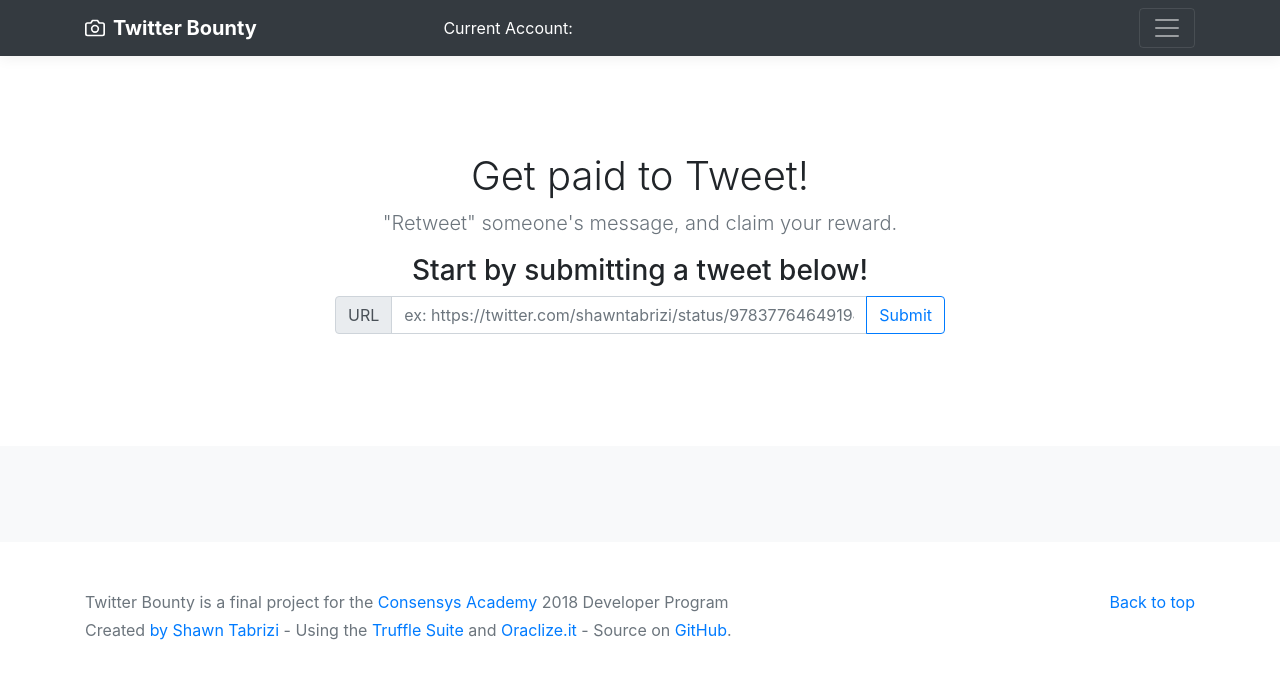
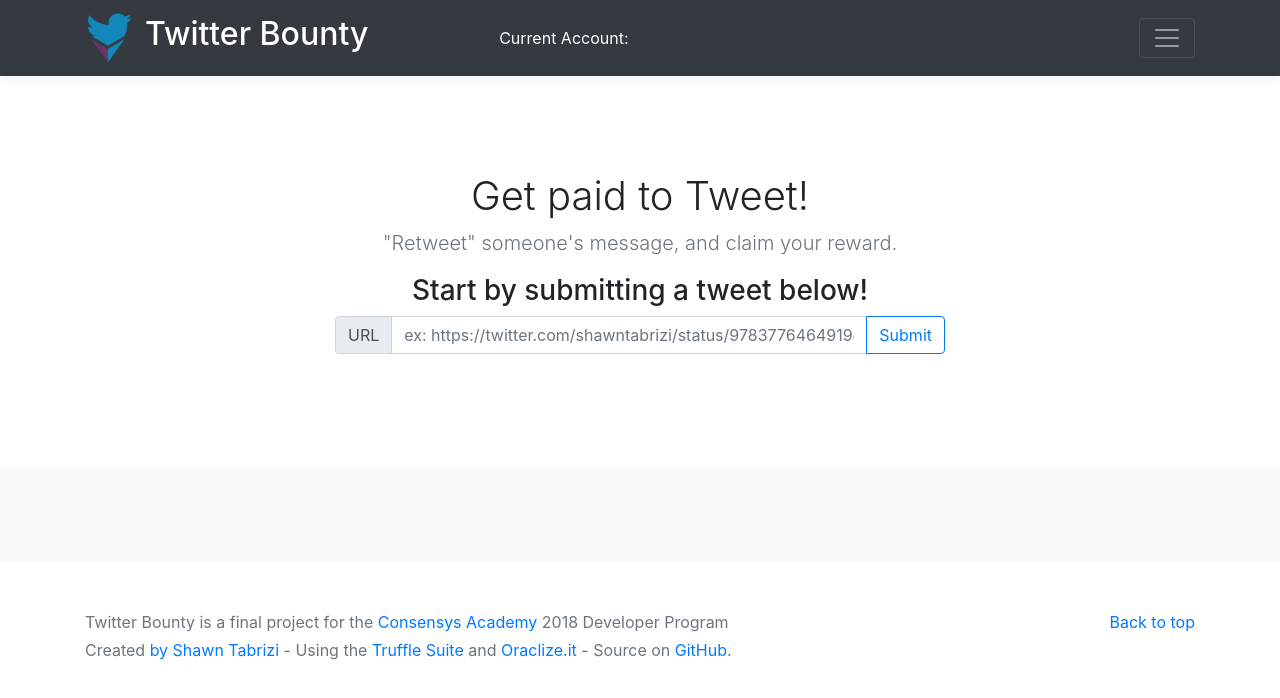
Before and after one commit to shawntabrizi/Ethereum-Twitter-Bounty, a website: page twitter-bounty/src/index.html in a window 1280 px wide. Drawn offline with nearby package versions, Linux system fonts and the light colour scheme.

Commit message:
update logo

```diff
--- a/twitter-bounty/src/css/twitterbounty.css
+++ b/twitter-bounty/src/css/twitterbounty.css
@@ -37,6 +37,10 @@
 }
 
 .box-shadow { box-shadow: 0 .25rem .75rem rgba(0, 0, 0, .05); }
+
+.logo-image {
+  padding-right: 10px;
+}
 
 /*Quotes CSS*/
 @import url(https://fonts.googleapis.com/css?family=Source+Sans+Pro:300,200italic);
--- a/twitter-bounty/src/index.html
+++ b/twitter-bounty/src/index.html
@@ -60,12 +60,8 @@
     <div class="navbar navbar-dark bg-dark box-shadow">
       <div class="container d-flex justify-content-between">
         <a href="#" class="navbar-brand d-flex align-items-center">
-          <svg xmlns="http://www.w3.org/2000/svg" width="20" height="20" viewBox="0 0 24 24" fill="none" stroke="currentColor" stroke-width="2"
-            stroke-linecap="round" stroke-linejoin="round" class="mr-2">
-            <path d="M23 19a2 2 0 0 1-2 2H3a2 2 0 0 1-2-2V8a2 2 0 0 1 2-2h4l2-3h6l2 3h4a2 2 0 0 1 2 2z"></path>
-            <circle cx="12" cy="13" r="4"></circle>
-          </svg>
-          <strong>Twitter Bounty</strong>
+          <img src="./img/twitter-bounty-icon-512.png" height="50" class="logo-image">
+          <h2 class="logo-title">Twitter Bounty</h2>
         </a>
         <div class="text-white col-md-6">
           <span>Current Account:</span>
--- a/twitter-bounty/src/js/app.js
+++ b/twitter-bounty/src/js/app.js
@@ -4,20 +4,16 @@
   numOfBounties: 0,
 
   init: function () {
-
-
-
     return App.initWeb3();
   },
 
   initWeb3: function () {
-
     // Is there an injected web3 instance?
     if (typeof web3 !== 'undefined') {
       App.web3Provider = web3.currentProvider;
     } else {
       // If no injected web3 instance is detected, fall back to Ganache
-      App.web3Provider = new Web3.providers.HttpProvider('http://localhost:7545');
+      App.web3Provider = new Web3.providers.HttpProvider('http://localhost:8545');
     }
     web3 = new Web3(App.web3Provider);
 
@@ -38,7 +34,7 @@
 
       // Use our contract to retrieve and mark the adopted pets
       return App.showBounties();
-    }).then(function() {
+    }).then(function () {
       return App.bindEvents();
     });
 
@@ -139,6 +135,10 @@
 
     App.getNumOfBounties().then(function () {
       App.contracts.TwitterBounty.deployed().then(function (instance) {
+        if (App.numOfBounties == 0) {
+          console.log("No Bounties")
+          $("#bountyRow").text("No bounties have been created yet!");
+        } else {
           var promises = [];
 
           twitterBountyInstance = instance;
@@ -148,6 +148,7 @@
           }
 
           return promises;
+        }
       }).then(function (promises) {
         Promise.all(promises).then(function (result) {
           for (i = 0; i < result.length; i += 2) {
@@ -352,35 +353,35 @@
   },
 
   contributeToBounty: function (id) {
-    $(".modify-bounty-container[data-id='" + id +"']").collapse('show')
-    $(".modify-bounty-button[data-id='" + id +"']").text("Contribute")
-    $(".modify-bounty-button[data-id='" + id +"']").addClass('btn-outline-success').removeClass('btn-outline-secondary')
+    $(".modify-bounty-container[data-id='" + id + "']").collapse('show')
+    $(".modify-bounty-button[data-id='" + id + "']").text("Contribute")
+    $(".modify-bounty-button[data-id='" + id + "']").addClass('btn-outline-success').removeClass('btn-outline-secondary')
 
-    $(".modify-bounty-button[data-id='" + id +"']").unbind()
-    $(".modify-bounty-button[data-id='" + id +"']").click( function () {
+    $(".modify-bounty-button[data-id='" + id + "']").unbind()
+    $(".modify-bounty-button[data-id='" + id + "']").click(function () {
       var twitterBountyInstance;
       console.log("Contribute" + id)
-      var amount = $(".modify-bounty-input[data-id='" + id +"']").val();
+      var amount = $(".modify-bounty-input[data-id='" + id + "']").val();
       console.log(amount);
       var amountWei = web3.toWei(amount, 'ether');
       App.contracts.TwitterBounty.deployed().then(function (instance) {
         twitterBountyInstance = instance;
 
-        return instance.contribute(id, {value: amountWei});
+        return instance.contribute(id, { value: amountWei });
       });
     });
   },
 
   editBountyFulfillment: function (id) {
-    $(".modify-bounty-container[data-id='" + id +"']").collapse('show')
-    $(".modify-bounty-button[data-id='" + id +"']").text("Edit")
-    $(".modify-bounty-button[data-id='" + id +"']").removeClass('btn-outline-success').addClass('btn-outline-secondary')
+    $(".modify-bounty-container[data-id='" + id + "']").collapse('show')
+    $(".modify-bounty-button[data-id='" + id + "']").text("Edit")
+    $(".modify-bounty-button[data-id='" + id + "']").removeClass('btn-outline-success').addClass('btn-outline-secondary')
 
-    $(".modify-bounty-button[data-id='" + id +"']").unbind()
-    $(".modify-bounty-button[data-id='" + id +"']").click( function () {
+    $(".modify-bounty-button[data-id='" + id + "']").unbind()
+    $(".modify-bounty-button[data-id='" + id + "']").click(function () {
       var twitterBountyInstance;
       console.log("Contribute" + id)
-      var amount = $(".modify-bounty-input[data-id='" + id +"']").val();
+      var amount = $(".modify-bounty-input[data-id='" + id + "']").val();
       console.log(amount);
       var amountWei = web3.toWei(amount, 'ether');
       App.contracts.TwitterBounty.deployed().then(function (instance) {
```
Also changed, not shown: twitter-bounty/build/contracts/Migrations.json, twitter-bounty/build/contracts/TwitterBounty.json, twitter-bounty/build/contracts/TwitterOracle.json, twitter-bounty/src/img/twitter-bounty-icon-512.png (added), twitter-bounty/src/img/twitter-bounty-icon.png (added), 1 other file. Lines whose indentation alone changed are shown as unchanged.
